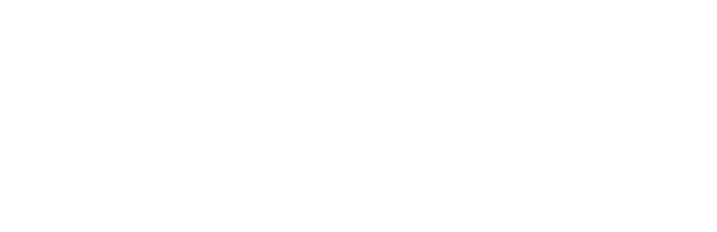
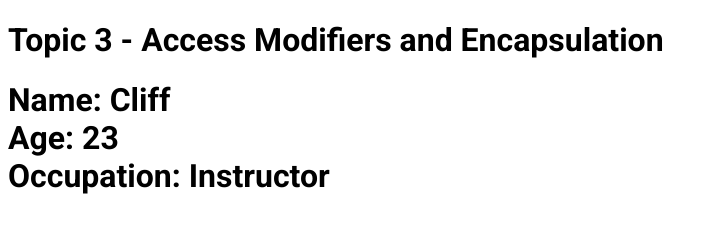
Before and after one commit to cliffamadeus/it21-resources, a plain HTML site: page topic-3.html in a window 1280 px wide. Shown: the whole page, without its empty margins (0-717 px from the left). Drawn offline with Linux system fonts and the light colour scheme.

Commit message:
Added script for topic3.html

```diff
--- a/topic-3.html
+++ b/topic-3.html
@@ -3,9 +3,69 @@
 <head>
     <meta charset="UTF-8">
     <meta name="viewport" content="width=device-width, initial-scale=1.0">
+    <link href="https://fonts.googleapis.com/css2?family=Roboto:wght@400;700&display=swap" rel="stylesheet">
+    <style>
+        body {
+            font-family: 'Roboto', sans-serif;
+        }
+    </style>
     <title>Topic 3 - Access Modifiers and Encapsulation</title>
 </head>
 <body>
+    <h1>Topic 3 - Access Modifiers and Encapsulation</h1>
+    <h1 id="personOne"></h1>
+    <script>
+        class Person{
 
+        //Private Fields
+        #name;
+        #age;
+        #occupation;
+
+        constructor(name, age, occupation){
+            this.#name = name;
+            this.#age = age;
+            this.#occupation = occupation;
+        }
+
+        //Getters
+        get name(){
+            return this.#name;
+        }
+
+        get age(){
+            return this.#age;
+        }
+
+        get occupation(){
+            return this.#occupation;
+        }
+
+        // Method to display person information in the console
+        displayInfo() {
+            console.log("Name: " + this.name);
+            console.log("Age: " + this.age);
+            console.log("Occupation: " + this.occupation);
+        }
+
+        // Method to display person information in the HTML
+        displayInfoHTML() {
+            const personElement = document.getElementById('personOne');
+            personElement.innerHTML = `
+                <strong>Name:</strong> ${this.name}<br>
+                <strong>Age:</strong> ${this.age}<br>
+                <strong>Occupation:</strong> ${this.occupation}
+            `;
+        }
+        }
+
+
+        // Creating an object (instance) of the Person class
+        const personOne = new Person('Cliff', 23, 'Instructor');
+
+        // Calling methods
+        personOne.displayInfo();
+        personOne.displayInfoHTML();
+    </script>
 </body>
 </html>
```
